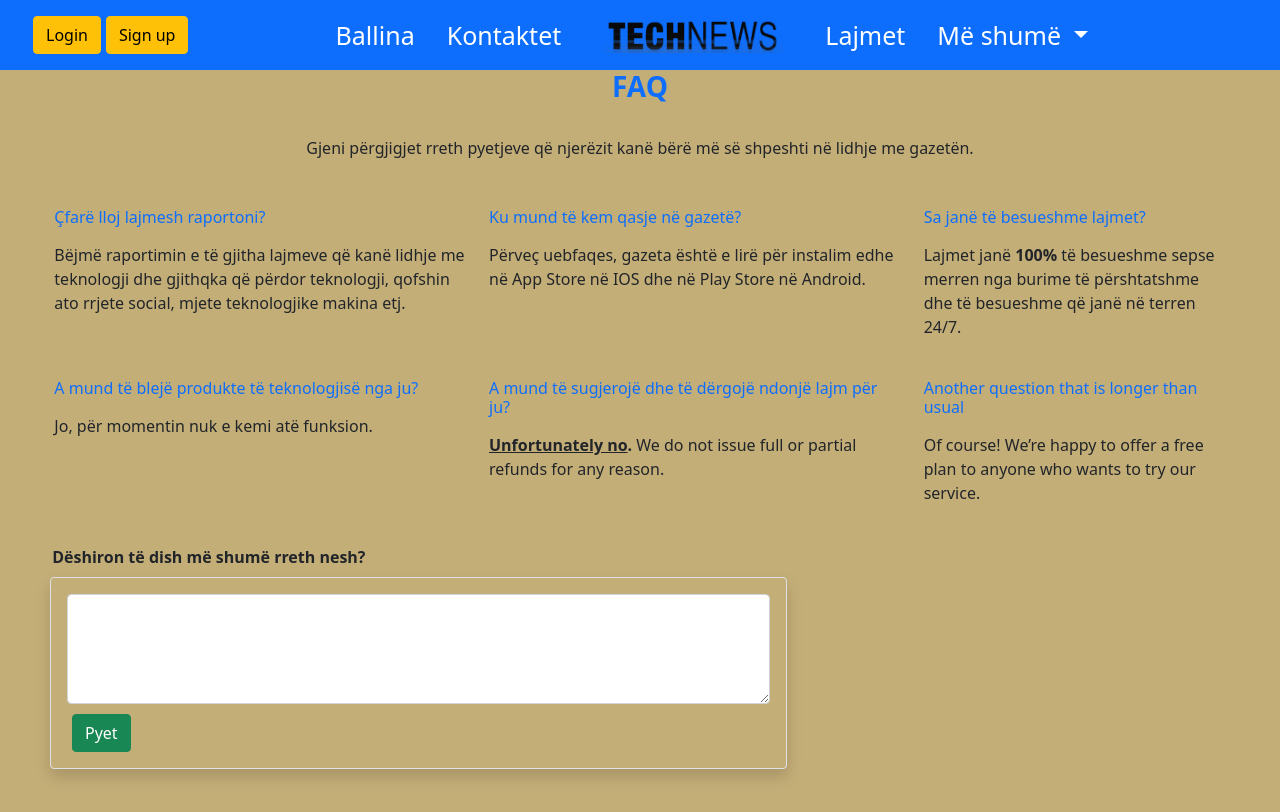
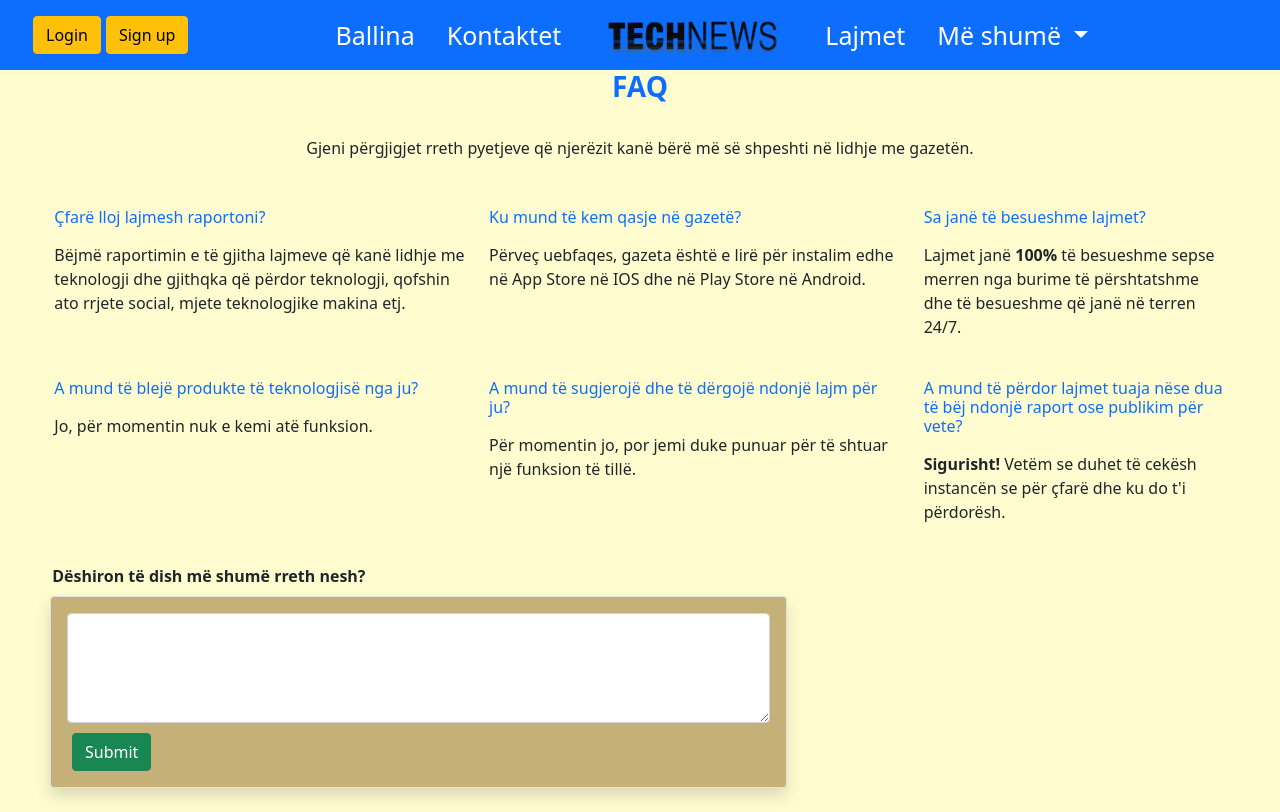
Before and after one commit to gyltenesfishta/TechNews, a PHP site: page /faq.php in a window 1280 px wide. Before the commit the page ends 779 px from the top, so only its background shows below. Run offline with PHP 8.4, Linux system fonts and the light colour scheme.

Commit message:
Finalized the faq

```diff
--- a/html/faq.css
+++ b/html/faq.css
@@ -77,3 +77,17 @@ a{
     margin-left: 5px;
 
 }
+.alert-success {
+    background-color: green;
+    color: white;
+    font-size: 16px;
+    padding: 10px;
+    margin-top: 10px
+  }
+  .alert-danger{
+    background-color: red;
+    color: white;
+    font-size: 16px;
+    padding: 10px;
+    margin-top: 10px
+  }
--- a/html/faq.php
+++ b/html/faq.php
@@ -21,7 +21,7 @@ if (isset($_POST["signup"])) {
     <link rel="stylesheet" href="https://cdnjs.cloudflare.com/ajax/libs/font-awesome/4.7.0/css/font-awesome.min.css">
     <script type="text/javascript" src="https://cdnjs.cloudflare.com/ajax/libs/jquery/3.6.0/jquery.min.js"></script>
   </head>
-  <body style="background-color: #C4AE78;">
+  <body style="background-color: #FFFDD0;">
   <header>
     <nav class="navbar navbar-expand-lg navbar-dark p-3 bg-primary" id="headerNav">
       <div class="container-fluid">
@@ -132,27 +132,30 @@ if (isset($_POST["signup"])) {
 
     <div class="col-md-6 col-lg-4 mb-4">
       <h6 class="mb-3 text-primary">A mund të sugjerojë dhe të dërgojë ndonjë lajm për ju?</h6>
-      <p><strong><u>Unfortunately no</u>.</strong> We do not issue full or partial refunds for any
-        reason.</p>
+      <p>Për momentin jo, por jemi duke punuar për të shtuar një funksion të tillë.</p>
     </div>
 
     <div class="col-md-6 col-lg-3 mb-4">
-      <h6 class="mb-3 text-primary"> Another
-        question that is longer than usual</h6>
+      <h6 class="mb-3 text-primary">A mund të përdor lajmet tuaja nëse dua të bëj ndonjë raport ose publikim për vete?</h6>
       <p>
-        Of course! We’re happy to offer a free plan to anyone who wants to try our service.
+        <strong>Sigurisht!</strong> Vetëm se duhet të cekësh instancën se për çfarë dhe ku do t'i përdorësh.
       </p>
     </div>
     <label class="form-label" for="textAreaExample" style="margin-left: 8%"><strong>Dëshiron të dish më shumë rreth nesh?</strong></label>
     <div class="col-md-10 col-lg-7 mb-4 form-outline" style = "margin-left: -34%;">
-    <form class = "border shadow p-3 rounded" action="faq-logic.php"  method="post">
+    <form class = "border shadow p-3 rounded" style="background-color: #c5b078;"action="faq-logic.php"  method="post">
   <textarea class="form-control" name="pyetja" id="textAreaExample1" rows="4"></textarea>
-  <button type="button" name="pyet" class="btn btn-success" style = "margin-top: 10px;">Pyet</button>
-  <?php if (isset($_GET['error'])){ ?>
-          <div class="alert alert-danger" role="alert">
-              <?=$_GET['error']?>
-              </div>
-              <?php } ?>
+  <input type="submit" name="pyet" class="btn btn-success" style = "margin-top: 10px;"></input>
+  <?php if (isset($_GET['error'])) { ?>
+  <div class="alert alert-danger" role="alert" style="margin-top: 10px;">
+    <?= $_GET['error'] ?>
+  </div>
+<?php } else if (isset($_GET['success'])) { ?>
+  <div class="alert alert-success" role="alert" style="margin-top: 10px;">
+    <?= $_GET['success'] ?>
+  </div>
+<?php } ?>
+
   </from>
 </div>
   </div>
```
Also changed, not shown: html/faq-logic.php (added, +27 -0 lines), html/faq.logic.php (deleted, +0 -24 lines).
